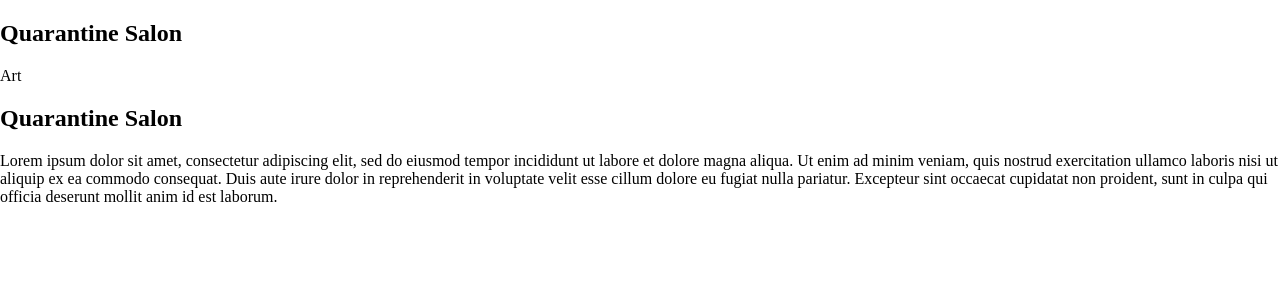
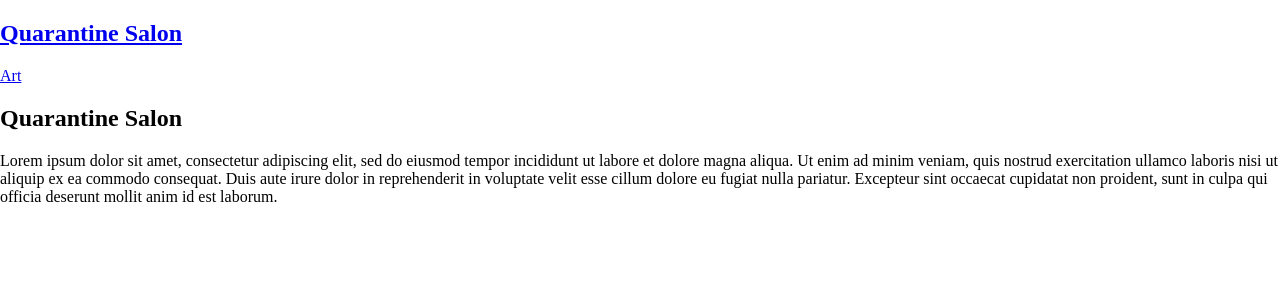
Before and after one commit to NickHimmel/quarantine-salon, a React (Create React App) app: page /#/ in a window 1280 px wide. Shown: the top 300 px of the page. Built offline with nearby package versions, Linux system fonts and the light colour scheme.

Commit message:
Add art component and first link

```diff
--- /dev/null
+++ b/src/components/Art.js
@@ -0,0 +1,9 @@
+function Art() {
+    return (
+        <nav>
+            <h1>Art</h1>
+        </nav>
+    );
+  }
+
+  export default Art;
--- a/src/components/NavBar.js
+++ b/src/components/NavBar.js
@@ -1,8 +1,10 @@
+import { Link } from "react-router-dom";
+
 function NavBar() {
     return (
         <nav>
-            <h1>Quarantine Salon</h1>
-            <a>Art</a>
+            <Link to="/"><h1>Quarantine Salon</h1></Link>
+            <Link to="/art">Art</Link>
         </nav>
     );
   }
--- a/src/index.js
+++ b/src/index.js
@@ -8,6 +8,7 @@ import {
   Route
 } from "react-router-dom";
 import NavBar from './components/NavBar';
+import Art from './components/Art';
 import reportWebVitals from './reportWebVitals';
 
 ReactDOM.render(
@@ -18,6 +19,9 @@ ReactDOM.render(
         <Switch>
           <Route exact path="/">
             <App />
+          </Route>
+          <Route path="/art">
+            <Art />
           </Route>
         </Switch>
       </div>
```
Also changed, not shown: 1 other file (tests, documents, lock files or other folders).
